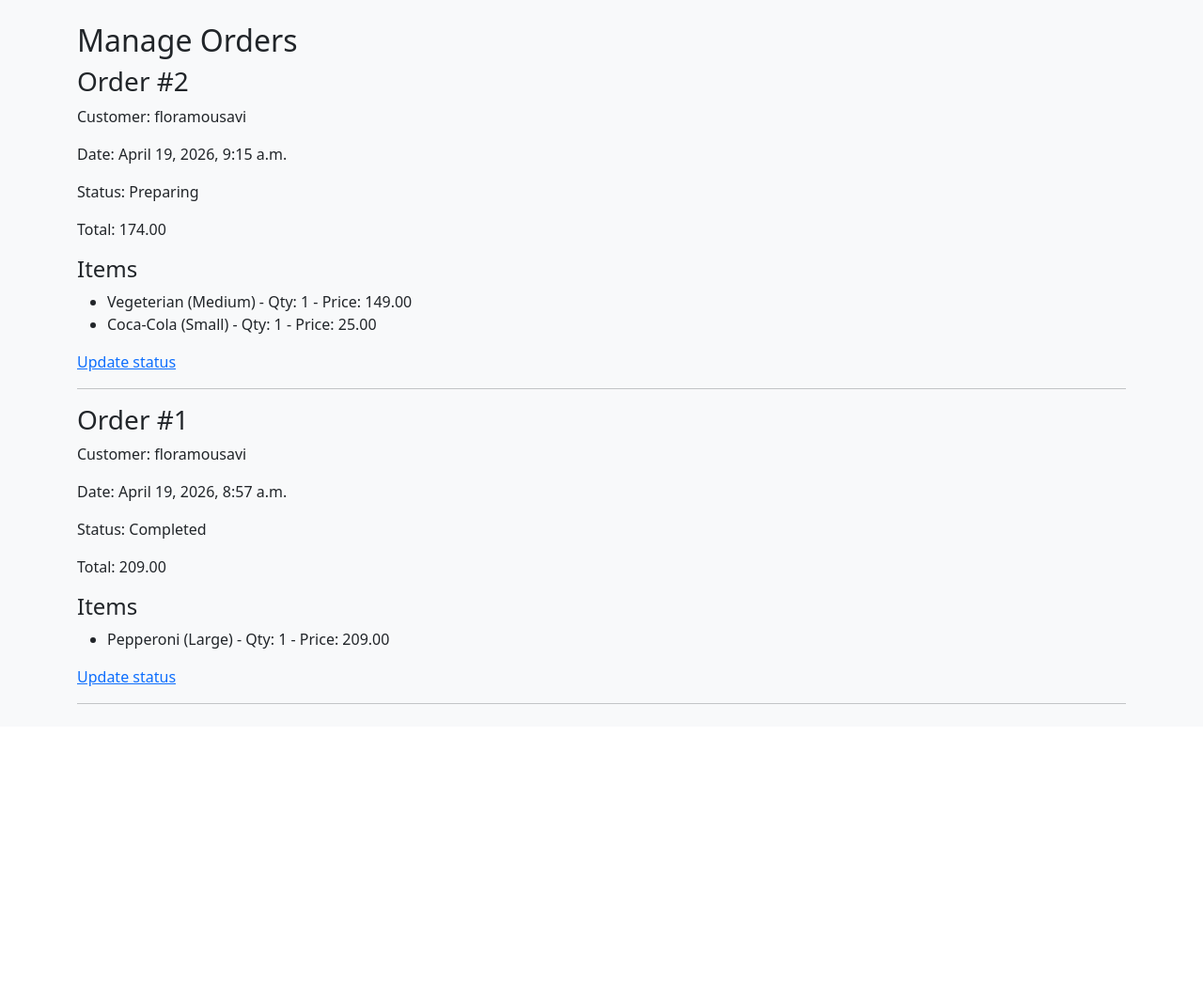
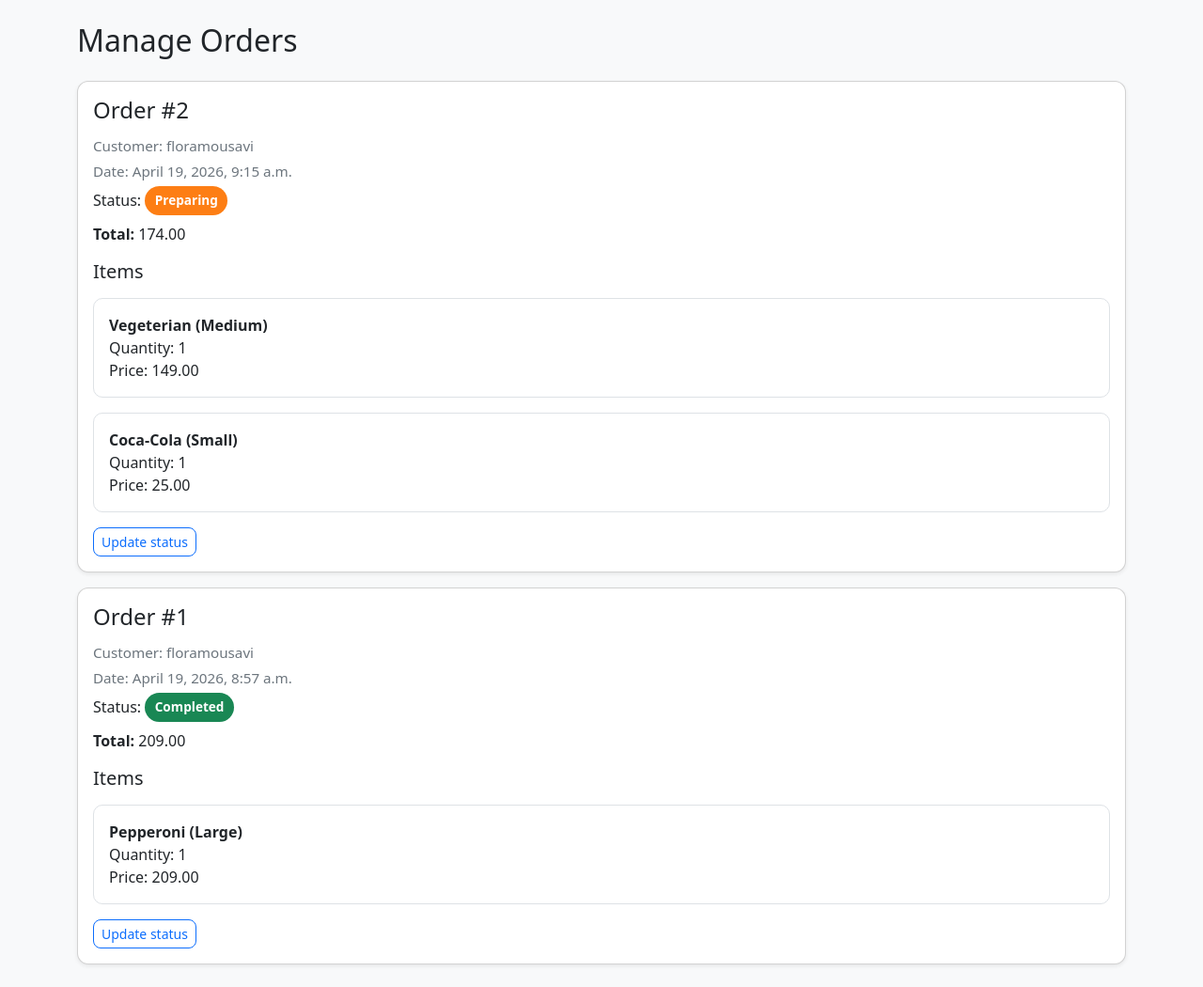
Before and after one commit to floramousavi/pizza_django_project, a Django app: page /orders/staff/ in a window 1280 px wide. Shown: the part 56-1106 px from the top of the page at 94% size. Before the commit the page ends 805 px from the top, so only its background shows below. Run offline with Django 5.2, Linux system fonts and the light colour scheme; a user stored in the database is signed in; data comes from the database, SQL or seed files in the repository; both versions use the stored data as it was after the commit.

Commit message:
Improving the order_status and clean up the templates. Solved issue #3, css class not in templates.

```diff
--- a/orders/templates/orders/staff_order_list.html
+++ b/orders/templates/orders/staff_order_list.html
@@ -3,35 +3,43 @@
 {% block title %}Manage Orders | Pizza Take-Out{% endblock %}
 
 {% block content %}
-    <h2>Manage Orders</h2>
+    <h2 class="mb-4">Manage Orders</h2>
 
     {% if orders %}
         {% for order in orders %}
-            <div>
-                <h3>Order #{{ order.id }}</h3>
-                <p>Customer: {{ order.user.username }}</p>
-                <p>Date: {{ order.created_at }}</p>
-                <p>Status: {{ order.status }}</p>
-                <p>Total: {{ order.total_price }}</p>
+            <div class="card mb-3 shadow-sm">
+                <div class="card-body">
+                    <h4 class="card-title">Order #{{ order.id }}</h4>
+                    <p class="meta-text mb-1">Customer: {{ order.user.username }}</p>
+                    <p class="meta-text mb-1">Date: {{ order.created_at }}</p>
 
-                <h4>Items</h4>
-                <ul>
+                    <p class="mb-2">
+                        Status:
+                        <span class="status-badge order-status-{{ order.status|lower }}">
+                            {{ order.status }}
+                        </span>
+                    </p>
+
+                    <p class="mb-3"><strong>Total:</strong> {{ order.total_price }}</p>
+
+                    <h5 class="section-title">Items</h5>
                     {% for item in order.items.all %}
-                        <li>
-                            {{ item.item_name_snapshot }} -
-                            Qty: {{ item.quantity }} -
+                        <div class="item-box">
+                            <strong>{{ item.item_name_snapshot }}</strong><br>
+                            Quantity: {{ item.quantity }}<br>
                             Price: {{ item.item_price_snapshot }}
-                        </li>
+                        </div>
+                    {% empty %}
+                        <p>No items in this order.</p>
                     {% endfor %}
-                </ul>
 
-                <p>
-                    <a href="{% url 'orders:update_order_status' order.id %}">Update status</a>
-                </p>
-                <hr>
+                    <a href="{% url 'orders:update_order_status' order.id %}" class="btn btn-outline-primary btn-sm">
+                        Update status
+                    </a>
+                </div>
             </div>
         {% endfor %}
     {% else %}
-        <p>No orders found.</p>
+        <div class="alert alert-secondary">No orders found.</div>
     {% endif %}
 {% endblock %}
--- a/static/css/style.css
+++ b/static/css/style.css
@@ -27,6 +27,15 @@ h1, h2, h3, h4, h5 {
     border-radius: 10px;
 }
 
+.status-badge {
+    color: white;
+    padding: 0.35rem 0.65rem;
+    border-radius: 999px;
+    font-size: 0.85rem;
+    font-weight: 600;
+    display: inline-block;
+}
+
 .order-status-pending {
     background-color: #6c757d;
 }
@@ -38,3 +47,20 @@ h1, h2, h3, h4, h5 {
 .order-status-completed {
     background-color: #198754;
 }
+
+.item-box {
+    border: 1px solid #dee2e6;
+    border-radius: 10px;
+    padding: 1rem;
+    margin-bottom: 1rem;
+    background-color: white;
+}
+
+.section-title {
+    margin-bottom: 1rem;
+}
+
+.meta-text {
+    color: #6c757d;
+    font-size: 0.95rem;
+}
```
Also changed, not shown: orders/templates/orders/order_history.html (+20 -13 lines), orders/templates/orders/update_order_status.html (+18 -12 lines), db.sqlite3.
